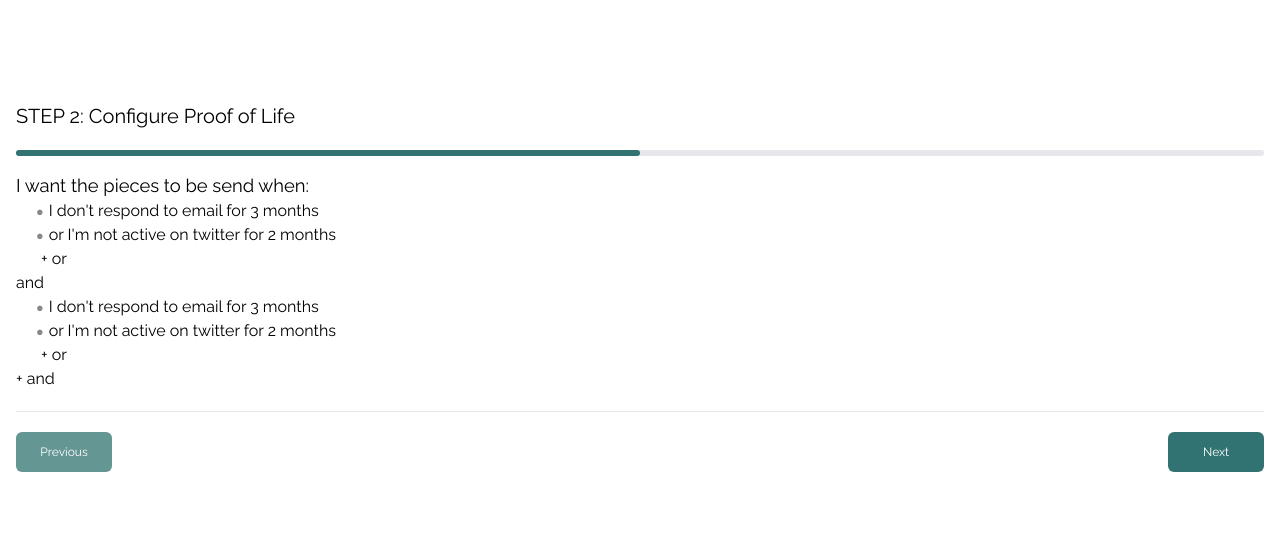
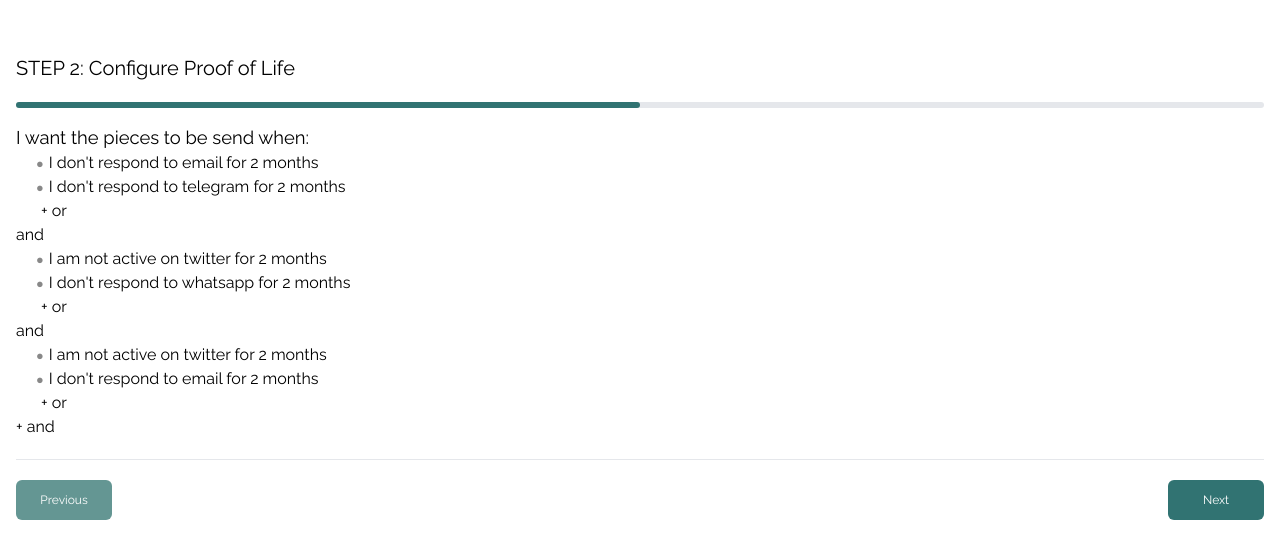
Before and after one commit to FluffyLabs/iamdead.fyi, a React (Create React App) app in the folder frontend/: page /wizzard/proof-of-life in a window 1280 px wide. Shown: the part 123-682 px from the top of the page. Built offline with nearby package versions, Linux system fonts and the light colour scheme.

Commit message:
split list into components

```diff
--- a/frontend/src/pages/wizzard/proof-of-life/proof-of-life.tsx
+++ b/frontend/src/pages/wizzard/proof-of-life/proof-of-life.tsx
@@ -1,30 +1,100 @@
+import { useMemo } from 'react';
+
 import styles from './styles.module.scss';
+
+type ConfiguredAdapter = {
+  adapter: Adapters;
+  time: number;
+  unit: Units;
+};
+
+enum Adapters {
+  Email = 'email',
+  Telegram = 'telegram',
+  Twitter = 'twitter',
+  Whatsapp = 'whatsapp',
+}
+
+const availableAdapters = Object.values(Adapters);
+
+const socialMediaAdapters: typeof availableAdapters = [Adapters.Twitter];
+const messageAdapters: typeof availableAdapters = [
+  Adapters.Email,
+  Adapters.Telegram,
+  Adapters.Whatsapp,
+];
+
+const isMessageAdapter = (adapter : Adapters) =>
+  messageAdapters.includes(adapter);
+const isSocialAdapter = (adapter: Adapters) =>
+  socialMediaAdapters.includes(adapter);
+
+const getText = ({ adapter }: ConfiguredAdapter) => {
+  if (isMessageAdapter(adapter)) {
+    return `I don't respond to ${adapter} for`;
+  }
+
+  if (isSocialAdapter(adapter)) {
+    return `I am not active on ${adapter} for`;
+  }
+
+  return '';
+};
+
+enum Units {
+  Months = 'months',
+}
+
+const createItem = (adapter: Adapters, time: number, unit = Units.Months) => ({
+  adapter,
+  time,
+  unit,
+});
+
+const list = [
+  [createItem(Adapters.Email, 2), createItem(Adapters.Telegram, 2)],
+  [createItem(Adapters.Twitter, 2), createItem(Adapters.Whatsapp, 2)],
+  [createItem(Adapters.Twitter, 2), createItem(Adapters.Email, 2)],
+];
 
 export const ProofOfLife = () => {
   return (
     <div>
       <h2 className={styles.header}>I want the pieces to be send when:</h2>
-      <ul className={styles.mainList}>
-        <li>
-          <ul className={styles.subList}>
-            <li>I don't respond to email for 3 months</li>
-            <li>or I'm not active on twitter for 2 months </li>
-            <li>+ or</li>
-          </ul>
-        </li>
-
-        <li>and</li>
-
-        <li>
-          <ul className={styles.subList}>
-            <li>I don't respond to email for 3 months</li>
-            <li>or I'm not active on twitter for 2 months </li>
-            <li>+ or</li>
-          </ul>
-        </li>
-
-        <li>+ and</li>
-      </ul>
+      <POLList />
     </div>
   );
 };
+
+const POLList = () => {
+  return (
+    <ul className={styles.mainList}>
+      {list.map((listOfAdapters, i) => (
+        <>
+          <POLSubList items={listOfAdapters} key={i} />
+          {i < listOfAdapters.length && <li>and</li>}
+        </>
+      ))}
+      <li>+ and</li>
+    </ul>
+  );
+};
+
+const POLSubList = ({ items }: { items: Array<ConfiguredAdapter> }) => {
+  return (
+    <ul className={styles.subList}>
+      {items.map((adapter, i) => (
+        <POLSubListItme adapter={adapter} key={i} />
+      ))}
+      <li>+ or</li>
+    </ul>
+  );
+};
+
+const POLSubListItme = ({ adapter }: { adapter: ConfiguredAdapter }) => {
+  const text = useMemo(
+    () => `${getText(adapter)} ${adapter.time} ${adapter.unit}`,
+    [adapter],
+  );
+  return <li>{text}</li>;
+};
```
